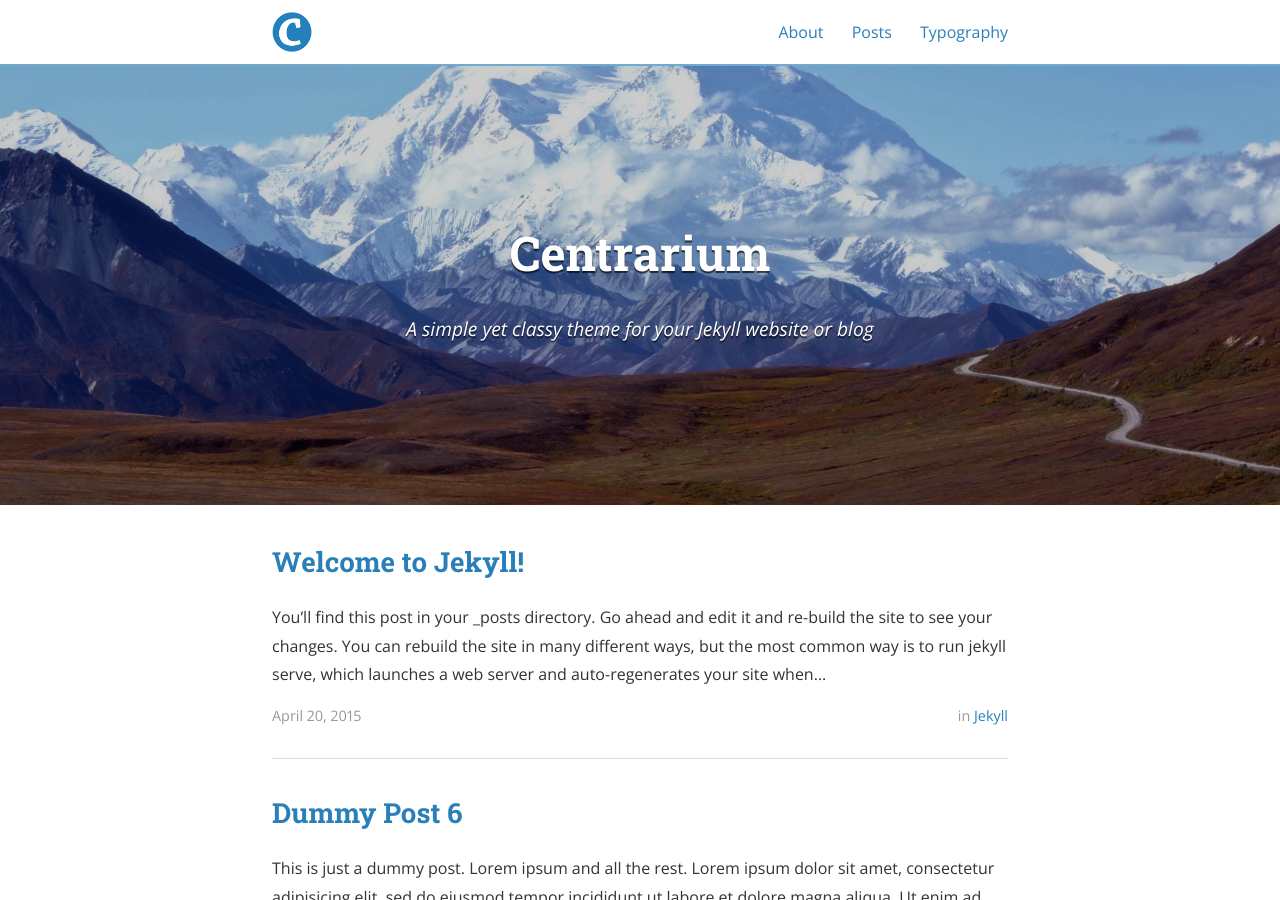
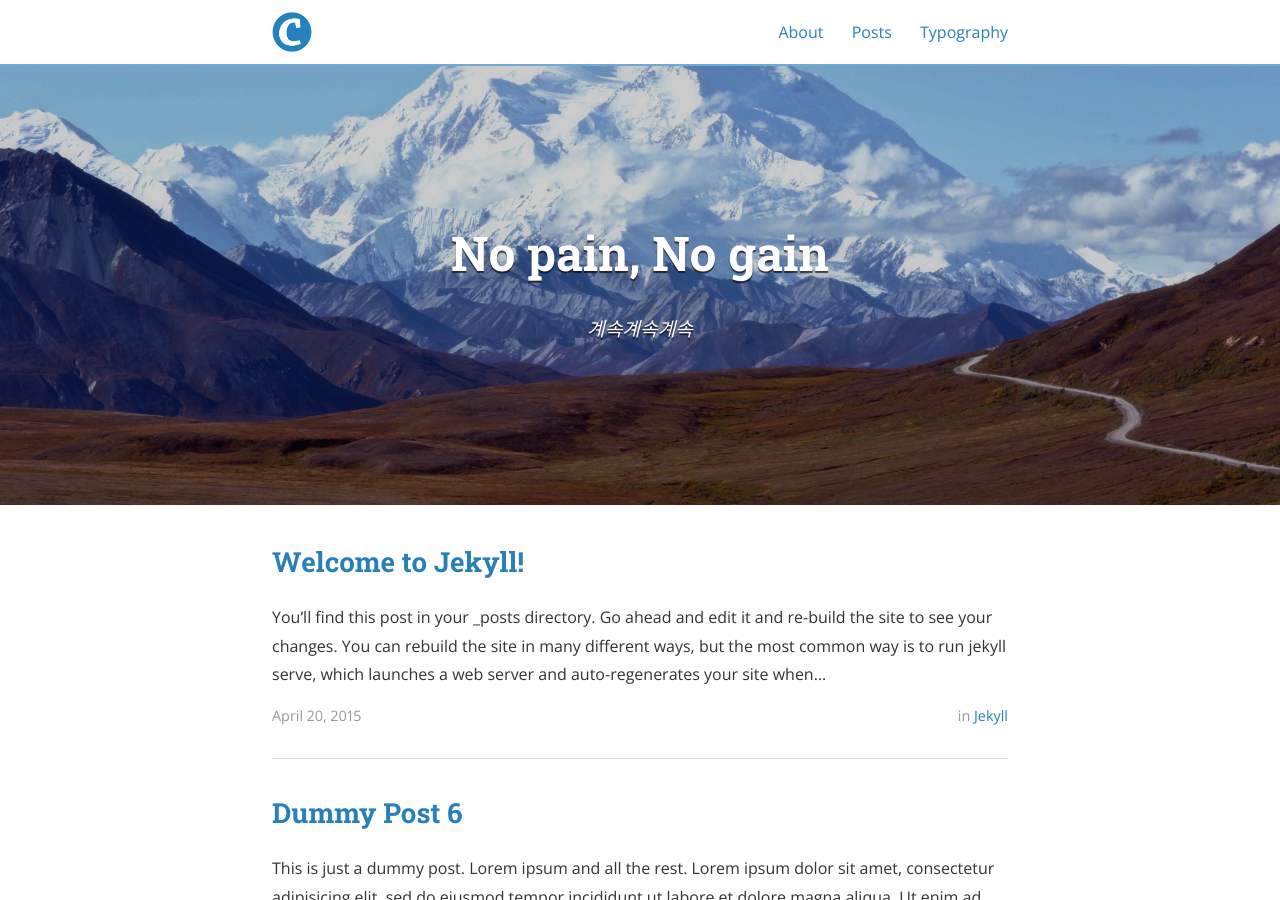
Before and after one commit to Blair-Kim/Blair-Kim.github.io, a Jekyll site: the page built from index.html, in a window 1280 px wide and 900 px high. Built offline with Jekyll 4.4.1, drawn with Linux system fonts in a browser that asks for light colours; nearby versions of some CDN libraries; the list of posts is cut into pages by our own code; some of the changed text lies outside the part shown.

Commit message:
First modify

```diff
--- a/_config.yml
+++ b/_config.yml
@@ -9,10 +9,10 @@ exclude:
   - "/vendor/"
 
 # Site settings
-title: Centrarium
-subtitle: "A simple yet classy theme for your Jekyll website or blog"
-email: blcentra@gmail.com
-name: Ben Centra
+title: No pain, No gain
+subtitle: "계속계속계속"
+email: bfalcom@naver.com
+name: 김태훈
 description: >
   A simple yet classy theme for your Jekyll website or blog.
 # Base URL of site (i.e. /blog). It should always start with a slash,
```
